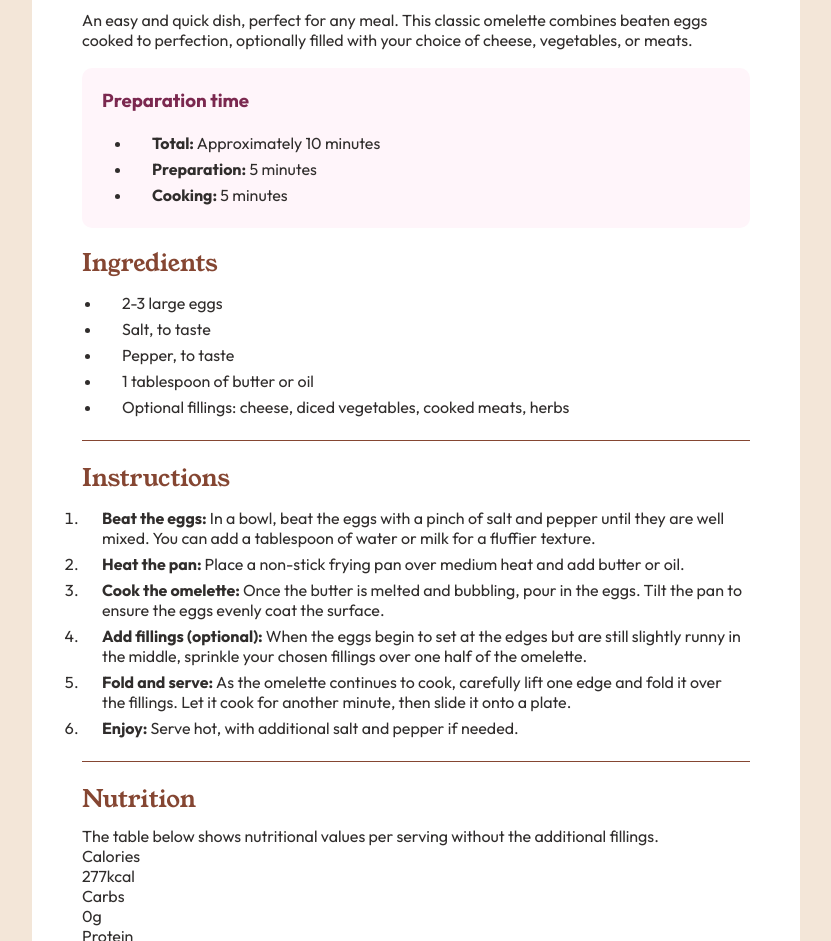
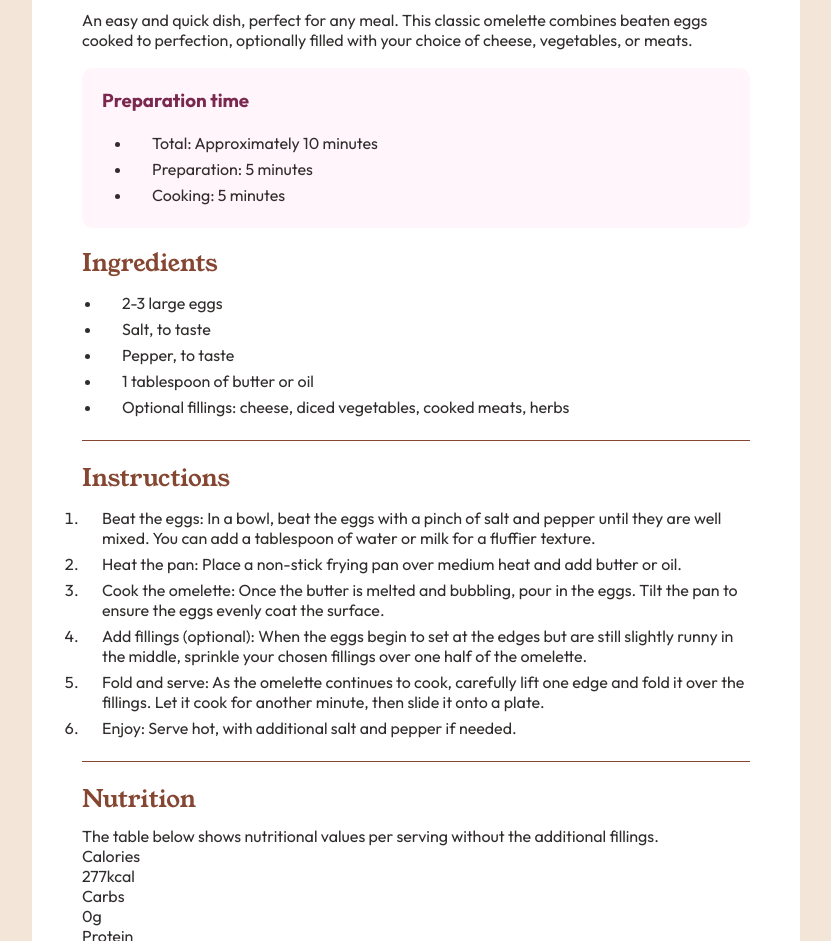
Before and after one commit to gvcarmo/recipe-page, a plain HTML site: page index.html in a window 1280 px wide. Shown: the part 540-1481 px from the top of the page, without its empty margins (224-1055 px from the left). Drawn offline with Linux system fonts and the light colour scheme.

Commit message:
git commit -m
clear

```diff
--- a/index.html
+++ b/index.html
@@ -39,9 +39,9 @@
       <div class="destaque">
         <h3>Preparation time</h3><br>
         <ul>
-          <li><strong>Total:</strong> Approximately 10 minutes</li>
-          <li><strong>Preparation:</strong> 5 minutes</li>
-          <li><strong>Cooking:</strong> 5 minutes</li>
+          <li>Total: Approximately 10 minutes</li>
+          <li>Preparation: 5 minutes</li>
+          <li>Cooking: 5 minutes</li>
         </ul>
       </div><br>
 
@@ -59,28 +59,28 @@
       <h2>Instructions</h2>
 
       <ol>
-        <strong>
+
           <li>Beat the eggs:
-        </strong> In a bowl, beat the eggs with a pinch of salt and pepper until they are well mixed.
+         In a bowl, beat the eggs with a pinch of salt and pepper until they are well mixed.
         You can add a tablespoon of water or milk for a fluffier texture.</li>
-        <strong>
+
           <li>Heat the pan:
-        </strong> Place a non-stick frying pan over medium heat and add butter or oil.</li>
-        <strong>
+         Place a non-stick frying pan over medium heat and add butter or oil.</li>
+
           <li>Cook the omelette:
-        </strong> Once the butter is melted and bubbling, pour in the eggs. Tilt the pan to ensure
+         Once the butter is melted and bubbling, pour in the eggs. Tilt the pan to ensure
         the eggs evenly coat the surface.</li>
-        <strong>
+
           <li>Add fillings (optional):
-        </strong> When the eggs begin to set at the edges but are still slightly runny in the
+         When the eggs begin to set at the edges but are still slightly runny in the
         middle, sprinkle your chosen fillings over one half of the omelette.</li>
-        <strong>
+
           <li>Fold and serve:
-        </strong> As the omelette continues to cook, carefully lift one edge and fold it over the
+         As the omelette continues to cook, carefully lift one edge and fold it over the
         fillings. Let it cook for another minute, then slide it onto a plate.</li>
-        <strong>
+
           <li>Enjoy:
-        </strong> Serve hot, with additional salt and pepper if needed.</li>
+         Serve hot, with additional salt and pepper if needed.</li>
       </ol>
 
       <div class="linha-horizontal"></div>
```
